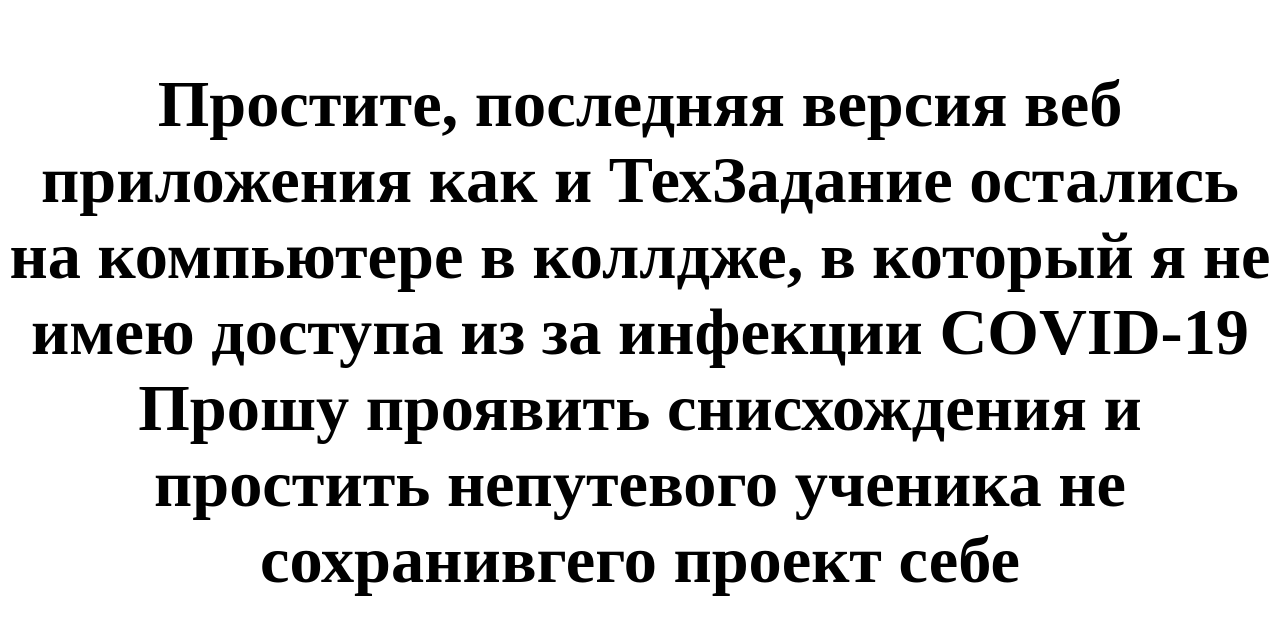
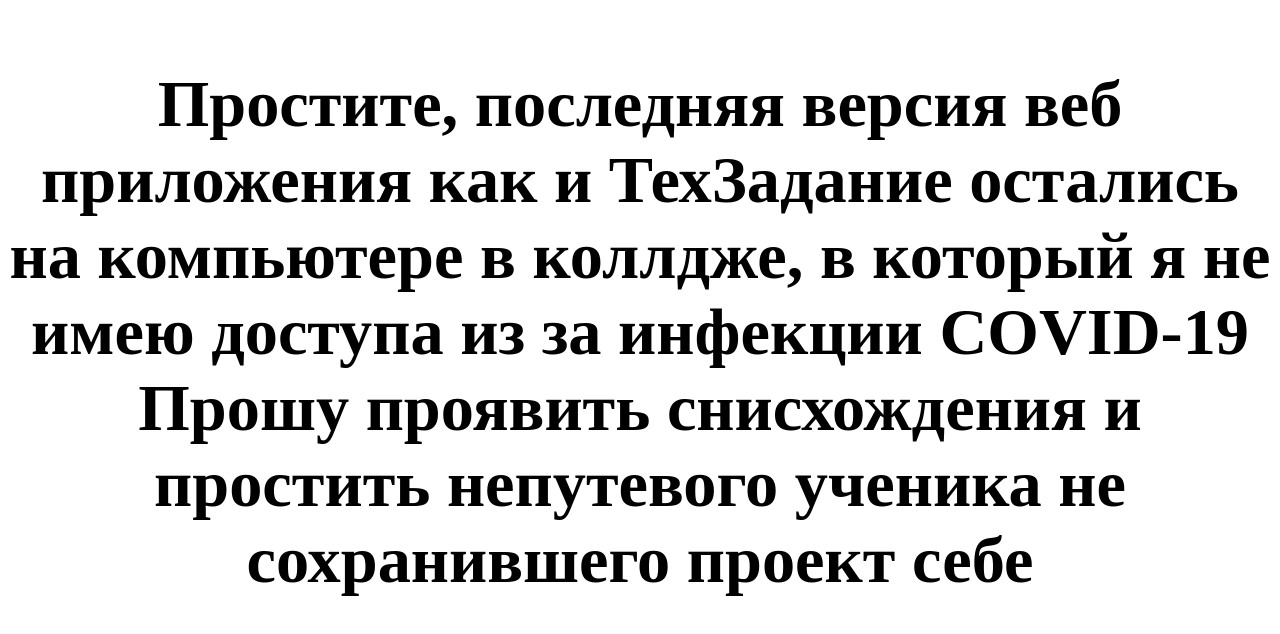
Before and after one commit to Sekkaru/webcourseworkbov.github.io, a website: page TehZad.html in a window 1280 px wide. Drawn offline with Linux system fonts and the light colour scheme.

Commit message:
Update TehZad.html

```diff
--- a/TehZad.html
+++ b/TehZad.html
@@ -4,7 +4,7 @@
 </head>
 <body>
 <div style="text-align:center">
-<h1><big><big><big><big><p>Простите, последняя версия веб приложения как и ТехЗадание остались на компьютере в коллдже, в который я не имею доступа из за инфекции COVID-19<br>Прошу проявить снисхождения и простить непутевого ученика не сохранивгего проект себе</p></big></big></big></big></h1>
+<h1><big><big><big><big><p>Простите, последняя версия веб приложения как и ТехЗадание остались на компьютере в коллдже, в который я не имею доступа из за инфекции COVID-19<br>Прошу проявить снисхождения и простить непутевого ученика не сохранившего проект себе</p></big></big></big></big></h1>
 </div>
 </body>
 </html>
```
